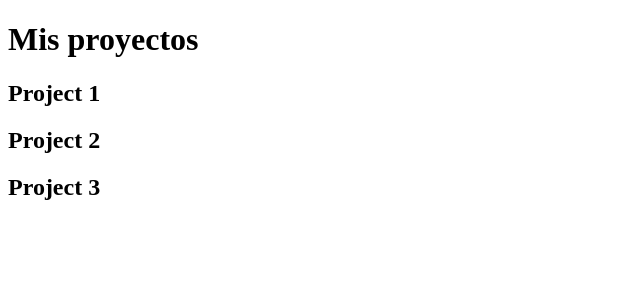
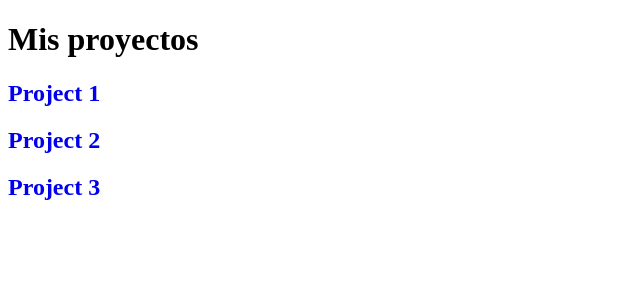
Before and after one commit to gonzaloLT/tracker-task, a React (Vite) app: page /my-projects in a window 1280 px wide. Shown: the top 300 px of the page, without its empty margins (0-640 px from the left). Built offline with nearby package versions, Linux system fonts and the light colour scheme.

Commit message:
Se añadio opcion de hacer click en un proyecto

```diff
--- a/src/components/ProjectCard/index.jsx
+++ b/src/components/ProjectCard/index.jsx
@@ -1,9 +1,12 @@
 import React from 'react'
+import { Link } from 'react-router-dom'
 
 export const ProjectCard = ({project}) => {
   return (
-    <div>
-      <h2>{project.name}</h2>
-    </div>
+    <Link to={`/my-projects/${project.id}`} style={{ textDecoration: 'none' }}>
+        <div className='project-card'>
+            <h2>{project.name}</h2>
+        </div>
+    </Link>
   )
 }
```
